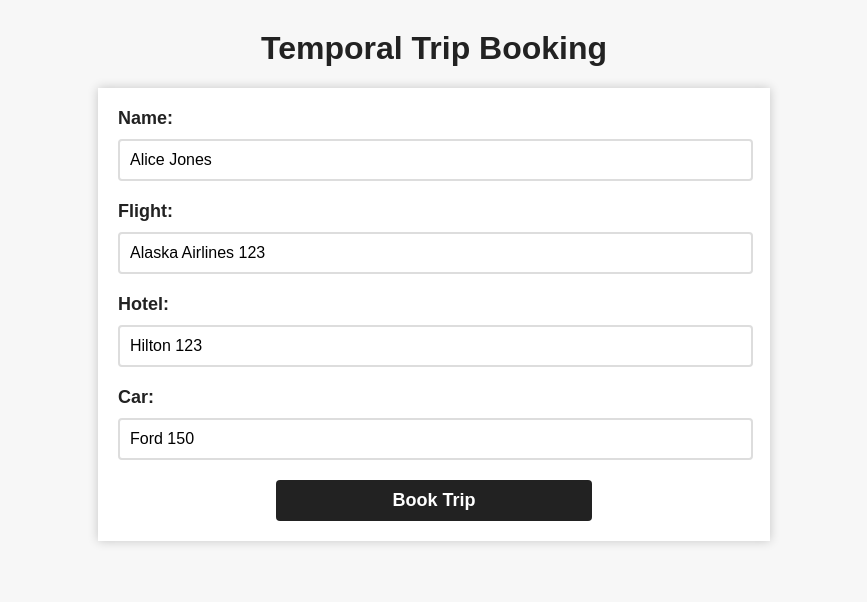
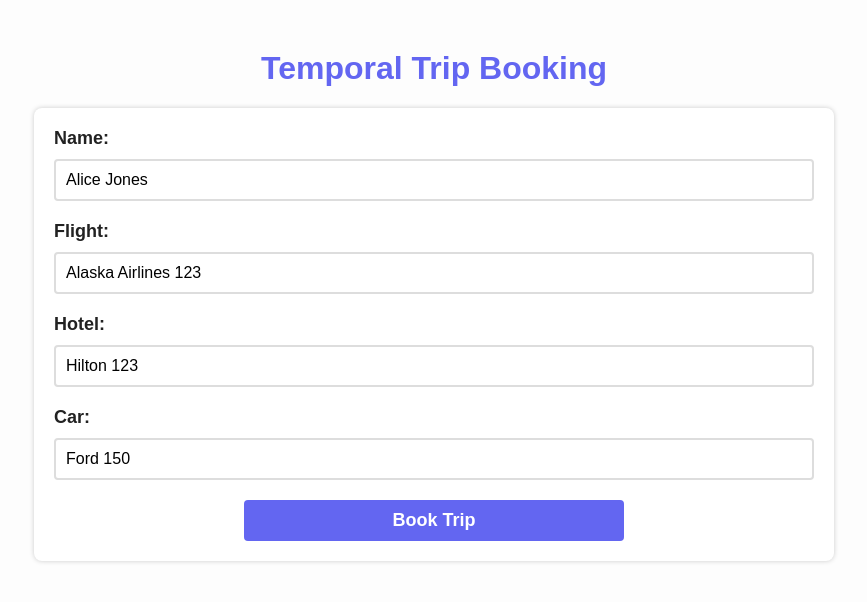
Before and after one commit to pvsone/temporal-trip-booking, a Python web app: template ui/templates/book_trip.html in a window 1280 px wide. Shown: the top 602 px of the page, without its empty margins (206-1073 px from the left). Run offline with Jinja, Linux system fonts and the light colour scheme; the template is opened without the code that fills it, so the values that code supplies are empty.

Commit message:
let cursor clean up the html and css

```diff
--- a/ui/templates/book_trip.html
+++ b/ui/templates/book_trip.html
@@ -1,108 +1,183 @@
 <!doctype html>
-<html>
+<html lang="en">
     <head>
         <title>Temporal Trip Booking</title>
         <meta charset="utf-8" />
         <meta name="viewport" content="width=device-width, initial-scale=1" />
+        <meta name="description" content="Book your trip with flight, hotel, and car" />
         <style>
+            :root {
+                --primary-color: #6366F1;
+                --primary-hover: rgb(68, 76, 231);
+                --text-dark: #222222;
+                --text-medium: #444444;
+                --border-light: #dddddd;
+                --success-bg: #e6ffe6;
+                --success-border: #99ff99;
+                --error-bg: #ffe6e6;
+                --error-border: #ff9999;
+                --spacing-sm: 10px;
+                --spacing-md: 20px;
+                --spacing-lg: 30px;
+            }
+
             body {
                 font-family: Arial, Helvetica, sans-serif;
-                background-color: #f7f7f7;
+                background-color: #fdfdfd;
+                margin: 0;
+                padding: var(--spacing-md);
+            }
+
+            /* Typography */
+            h1, h2, p {
+                text-align: center;
             }
 
             h1 {
-                color: #222222;
-                text-align: center;
-                margin-top: 30px;
+                color: var(--primary-color);
+                margin-top: var(--spacing-lg);
             }
+
             h2 {
-                color: #222222;
-                text-align: center;
-                margin-top: 30px;
+                color: var(--text-dark);
+                margin-top: var(--spacing-md);
+                font-size: 24px;
+                font-weight: bold;
             }
+
             p {
-                color: #444444;
-                text-align: center;
-                margin-bottom: 10px;
+                font-size: 18px;
+                color: var(--text-medium);
+                margin-bottom: var(--spacing-sm);
             }
+
+            /* Layout */
+            main {
+                max-width: 800px;
+                margin: 0 auto;
+            }
+
+            /* Form Styles */
             form {
-                margin: 0 auto;
-                width: 50%;
                 background-color: #ffffff;
-                padding: 20px;
-                box-shadow: 0px 0px 10px rgba(0, 0, 0, 0.2);
+                padding: var(--spacing-md);
+                box-shadow: 0px 0px 5px rgba(0, 0, 0, 0.2);
+                border-radius: 8px;
+            }
+
+            .form-group {
+                margin-bottom: var(--spacing-md);
             }
 
             label {
                 font-size: 18px;
                 font-weight: bold;
                 display: block;
-                margin-bottom: 10px;
-                color: #222222;
+                margin-bottom: var(--spacing-sm);
+                color: var(--text-dark);
             }
 
             input[type="text"] {
                 font-size: 16px;
-                padding-top: 10px;
-                padding-left: 10px;
-                padding-bottom: 10px;
-                border: 2px solid #dddddd;
+                padding: var(--spacing-sm);
+                border: 2px solid var(--border-light);
                 border-radius: 4px;
-                width: 98%;
-                margin-bottom: 20px;
+                width: 100%;
+                box-sizing: border-box;
+                transition: border-color 0.3s ease;
             }
 
-            input[type="submit"] {
+            input[type="text"]:focus {
+                outline: none;
+                border-color: var(--primary-color);
+            }
+
+            button[type="submit"] {
                 font-size: 18px;
                 font-weight: bold;
-                background-color: #222222;
+                background-color: var(--primary-color);
                 color: #ffffff;
                 border: none;
                 border-radius: 4px;
-                padding: 10px;
+                padding: var(--spacing-sm) var(--spacing-md);
                 width: 50%;
                 display: block;
-                margin: 0 auto;
+                margin: var(--spacing-md) auto 0;
                 cursor: pointer;
                 transition: background-color 0.3s ease;
             }
 
-            input[type="submit"]:hover {
-                background-color: #444444;
+            button[type="submit"]:hover {
+                background-color: var(--primary-hover);
             }
 
-            h2 {
-                font-size: 24px;
-                font-weight: bold;
-                color: #222222;
-                margin-top: 30px;
-            }
-
-            p {
-                font-size: 18px;
-                color: #444444;
-                margin-bottom: 10px;
+            /* Status Messages */
+            .cancelled, .booking-result {
+                margin-top: var(--spacing-md);
+                border: 2px solid;
+                border-radius: 8px;
+                padding: var(--spacing-md);
             }
 
             .cancelled {
-                background-color: #ffe6e6;
-                border: 2px solid #ff9999;
-                margin-top: 20px;
+                background-color: var(--error-bg);
+                border-color: var(--error-border);
             }
 
             .booking-result {
-                background-color: #e6ffe6;
-                border: 2px solid #99ff99;
-                margin-top: 20px;
+                background-color: var(--success-bg);
+                border-color: var(--success-border);
+            }
+
+            /* Result List Styles */
+            .result-list {
+                margin: var(--spacing-md) 0;
+            }
+
+            .result-item {
+                display: flex;
+                align-items: center;
+                margin-bottom: var(--spacing-sm);
+                padding: var(--spacing-sm) 0;
+            }
+
+            .result-label {
+                font-weight: bold;
+                color: var(--text-dark);
+                min-width: 180px;
+            }
+
+            .result-value {
+                color: var(--text-medium);
+            }
+
+            /* Remove old definition list styles */
+            dl, dt, dd {
+                display: none;
             }
         </style>
     </head>
     <body>
+        <header>
             <h1>Temporal Trip Booking</h1>
-        <form method="post" action="/book">
+        </header>
+
+        <main>
+            <form method="post" action="/book" aria-label="Trip booking form">
+                <div class="form-group">
                     <label for="name">Name:</label>
-            <input type="text" name="name" id="name" value="Alice Jones" required placeholder="Alice Jones" /><br />
+                    <input
+                        type="text"
+                        name="name"
+                        id="name"
+                        value="Alice Jones"
+                        required
+                        placeholder="Enter name"
+                        aria-required="true"
+                    />
+                </div>
 
+                <div class="form-group">
                     <label for="flight">Flight:</label>
                     <input
                         type="text"
@@ -110,30 +185,72 @@
                         id="flight"
                         value="Alaska Airlines 123"
                         required
-                placeholder="Alaska Airlines 123"
-            /><br />
+                        placeholder="Enter flight"
+                        aria-required="true"
+                    />
+                </div>
 
+                <div class="form-group">
                     <label for="hotel">Hotel:</label>
-            <input type="text" name="hotel" id="hotel" value="Hilton 123" required placeholder="Hilton 123" /><br />
+                    <input
+                        type="text"
+                        name="hotel"
+                        id="hotel"
+                        value="Hilton 123"
+                        required
+                        placeholder="Enter hotel"
+                        aria-required="true"
+                    />
+                </div>
 
+                <div class="form-group">
                     <label for="car">Car:</label>
-            <input type="text" name="car" id="car" value="Ford 150" required placeholder="Ford 150" /><br />
+                    <input
+                        type="text"
+                        name="car"
+                        id="car"
+                        value="Ford 150"
+                        required
+                        placeholder="Enter car"
+                        aria-required="true"
+                    />
+                </div>
 
-            <input type="submit" value="Book Trip" />
+                <button type="submit">Book Trip</button>
             </form>
 
             {% if cancelled %}
-        <div class="cancelled">
+            <section class="cancelled" role="alert" aria-live="polite">
                 <h2>Booking Cancelled</h2>
+            </section>
+            {% endif %}
+
+            {% if result %}
+            <section class="booking-result" role="status" aria-live="polite">
+                <h2>Booking Result</h2>
+                <div class="result-list">
+                    <div class="result-item">
+                        <span class="result-label">Flight:</span>
+                        <span class="result-value">{{ flight }}</span>
                     </div>
-        {% endif %} {% if result %}
-        <div class="booking-result">
-            <h2>Booking Result</h2>
-            <p><b>Flight:</b> {{ flight }}</p>
-            <p><b>Hotel:</b> {{ hotel }}</p>
-            <p><b>Car:</b> {{ car }}</p>
-            <p><b>Confirmation Number:</b> {{ user_id }}</p>
+
+                    <div class="result-item">
+                        <span class="result-label">Hotel:</span>
+                        <span class="result-value">{{ hotel }}</span>
                     </div>
+
+                    <div class="result-item">
+                        <span class="result-label">Car:</span>
+                        <span class="result-value">{{ car }}</span>
+                    </div>
+
+                    <div class="result-item">
+                        <span class="result-label">Confirmation Number:</span>
+                        <span class="result-value">{{ user_id }}</span>
+                    </div>
+                </div>
+            </section>
             {% endif %}
+        </main>
     </body>
 </html>
```
Lines whose indentation alone changed are shown as unchanged.
